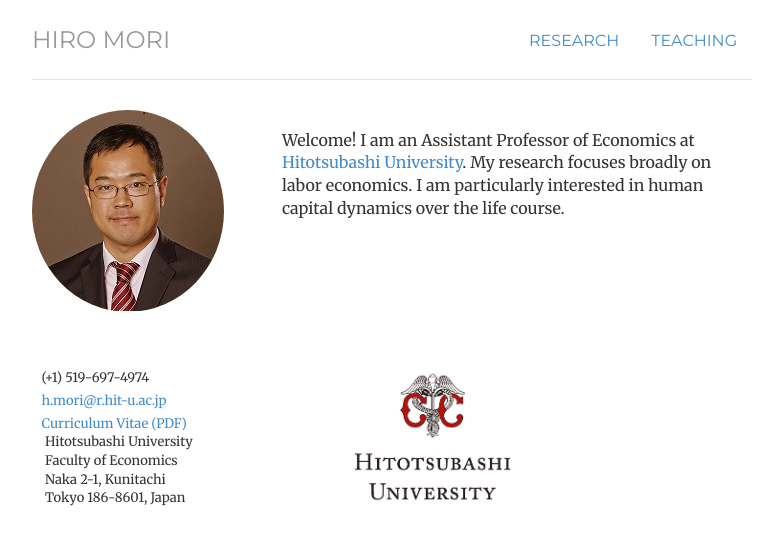
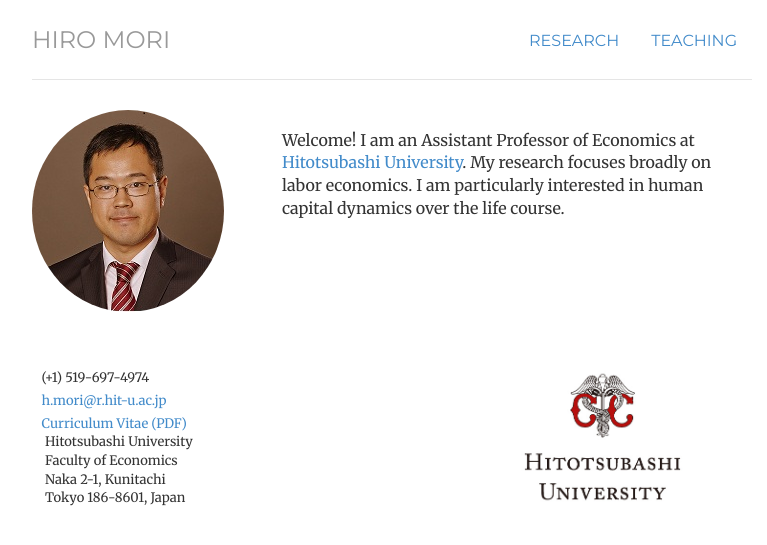
Before and after one commit to morihiroaki/morihiroaki.github.io, a Jekyll site: the page built from index.html, in a window 1280 px wide. Shown: the top 545 px of the page, without its empty margins (248-1015 px from the left). Built offline with Jekyll 4.4.1, drawn with Linux system fonts in a browser that asks for light colours.

Commit message:
Update index.html

```diff
--- a/index.html
+++ b/index.html
@@ -41,7 +41,7 @@
               <p><font size="3"> Welcome! I am an Assistant Professor of Economics at <a href="http://www.econ.hit-u.ac.jp/~koho/english/">Hitotsubashi University</a>. My research
               focuses broadly on labor economics. I am particularly interested in human capital dynamics over the life course.</p>
               <br/><br/><br/><br/><br/><br/>
-              <img  class="img-rounded" src="files/hitotsubashi.jpg" height="140" width="200" style='right;' hspace="50">
+              <img  class="img-rounded" src="files/hitotsubashi.jpg" height="140" width="200" style='float:right;' hspace="50">
 
               </div>
 
```
